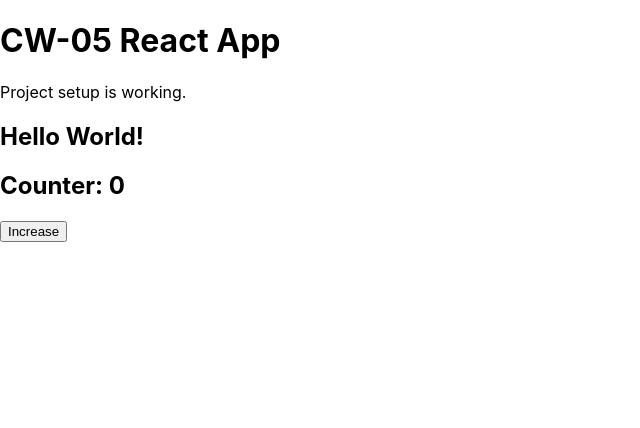
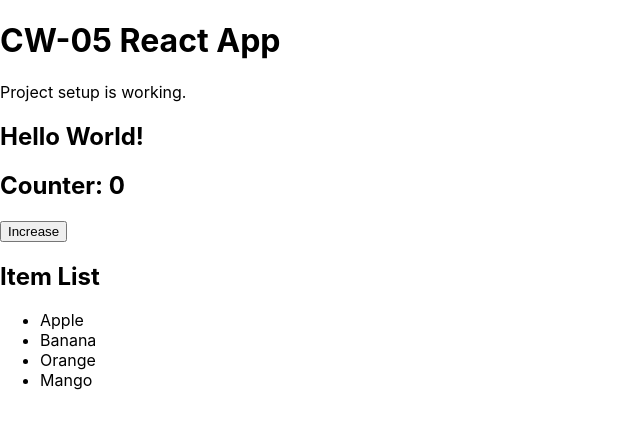
Before and after one commit to kvo110/cw05-react, a React (Create React App) app: page / in a window 1280 px wide. Shown: the top 428 px of the page, without its empty margins (0-640 px from the left). Built offline with nearby package versions, Linux system fonts and the light colour scheme.

Commit message:
added list component using props and map to render items

```diff
--- a/src/App.js
+++ b/src/App.js
@@ -1,21 +1,27 @@
 // main app file for CW 05
-// now adding the counter component to test state functionality
+// now adding list component and passing sample data as props
 
 import React from "react";
 import HelloWorld from "./components/HelloWorld";
 import Counter from "./components/Counter";
+import List from "./components/List";
 
 function App() {
+
+  // sample data to pass into list component
+  const fruits = ["Apple", "Banana", "Orange", "Mango"];
+
   return (
     <div>
       <h1>CW-05 React App</h1>
       <p>Project setup is working.</p>
 
-      {/* first component */}
       <HelloWorld />
 
-      {/* second component - state example */}
       <Counter />
+
+      {/* passing props into List */}
+      <List items={fruits} />
     </div>
   );
 }
--- /dev/null
+++ b/src/components/List.jsx
@@ -0,0 +1,25 @@
+// list component - showing how to pass props and loop through data
+// using map here since that’s what React expects for lists
+
+import React, { Component } from "react";
+
+class List extends Component {
+  render() {
+    const { items } = this.props;
+
+    return (
+      <div>
+        <h2>Item List</h2>
+
+        <ul>
+          {items.map((item, index) => (
+            // using index as key since this is just a simple demo list
+            <li key={index}>{item}</li>
+          ))}
+        </ul>
+      </div>
+    );
+  }
+}
+
+export default List;
```
